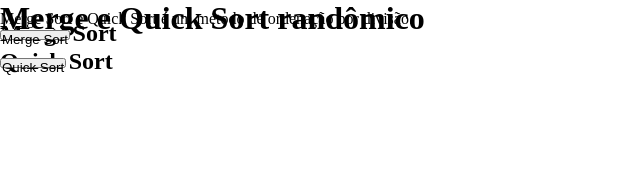
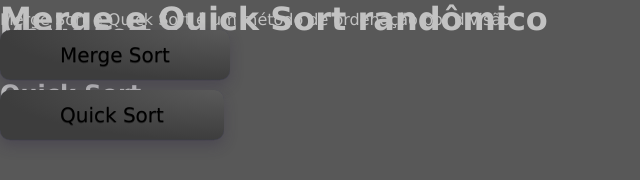
Before and after one commit to ABEEJ/Trabalho_De_Redes, a plain HTML site: page Merge Sort/index.html in a window 1280 px wide. Shown: the whole page, without its empty margins (0-640 px from the left). Drawn offline with Linux system fonts and the light colour scheme.

Commit message:
Update style.css

```diff
--- a/Merge Sort/style.css
+++ b/Merge Sort/style.css
@@ -1,3 +1,50 @@
+.input {
+    border: none;
+    padding: 1rem;
+    border-radius: 1rem;
+    background: #ffffff;
+    transition: 0.3s;
+   }
+
+   .input:focus {
+    outline-color: #ffffff;
+    background: #9c9c9c;
+    transition: 0.3s;
+   }
+body{
+    background-color: rgb(88, 88, 88);
+    color: rgb(194, 194, 194);
+    font-family: Verdana, Geneva, Tahoma, sans-serif;
+}
+button {
+    font-size: 20px;
+    font-family: Verdana, Geneva, Tahoma, sans-serif;
+    display: inline-block;
+    outline: 0;
+    border: 0;
+    cursor: pointer;
+    will-change: box-shadow,transform;
+    background: radial-gradient( 100% 100% at 100% 0%, #5a5a5a 0%, #3d3d3d 100% );
+    box-shadow: 0px 0.01em 0.01em rgb(45 35 66 / 40%), 0px 0.3em 0.7em -0.01em rgb(45 35 66 / 30%), inset 0px -0.01em 0px rgb(58 65 111 / 50%);
+    padding: 0 3em;
+    border-radius: 0.5em;
+    color: rgb(0, 0, 0);
+    height: 2.5em;
+
+    text-shadow: 0 1px 0 rgb(0 0 0 / 40%);
+    transition: box-shadow 1s ease, transform 1s ease;
+  }
+
+  button:hover {
+    box-shadow: 0px 0.1em 0.2em rgb(45 35 66 / 40%), 0px 0.4em 0.7em -0.1em rgb(45 35 66 / 30%), inset 0px -0.1em 0px #000000;
+    transform: translateY(-0.1em);
+  }
+
+  button:active {
+    box-shadow: inset 0px 0.1em 0.6em #000000;
+    transform: translateY(0em);
+  }
+
 * {
     height: 10px;
     margin: 0;
```
